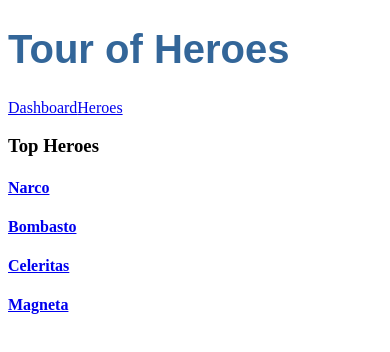
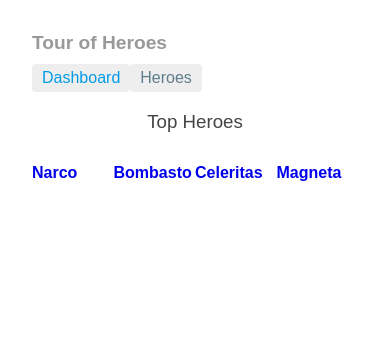
Before and after one commit to sfehlandt/tour-of-heroes, an Angular app: page /dashboard in a window 390 px wide. Shown: the top 352 px of the page. Built offline with nearby package versions, Linux system fonts and the light colour scheme.

Commit message:
Add almost all the style

```diff
--- a/src/app/app.component.css
+++ b/src/app/app.component.css
@@ -1,5 +1,28 @@
 h1 {
-  color: #369;
-  font-family: Arial, Helvetica, sans-serif;
-  font-size: 250%;
+  font-size: 1.2em;
+  color: #999;
+  margin-bottom: 0;
 }
+h2 {
+  font-size: 2em;
+  margin-top: 0;
+  padding-top: 0;
+}
+nav a {
+  padding: 5px 10px;
+  text-decoration: none;
+  margin-top: 10px;
+  display: inline-block;
+  background-color: #eee;
+  border-radius: 4px;
+}
+nav a:visited, a:link {
+  color: #607D8B;
+}
+nav a:hover {
+  color: #039be5;
+  background-color: #CFD8DC;
+}
+nav a.active {
+  color: #039be5;
+}
--- a/src/app/app.component.html
+++ b/src/app/app.component.html
@@ -1,6 +1,6 @@
 <h1>{{title}}</h1>
 <nav>
-  <a routerLink="/dashboard">Dashboard</a>
-  <a routerLink="/heroes">Heroes</a>
+  <a routerLink="/dashboard" routerLinkActive="active">Dashboard</a>
+  <a routerLink="/heroes" routerLinkActive="active">Heroes</a>
 </nav>
 <router-outlet></router-outlet>
--- a/src/app/dashboard/dashboard.component.css
+++ b/src/app/dashboard/dashboard.component.css
@@ -0,0 +1,61 @@
+[class*='col-'] {
+  float: left;
+  padding-right: 20px;
+  padding-bottom: 20px;
+}
+[class*='col-']:last-of-type {
+  padding-right: 0;
+}
+a {
+  text-decoration: none;
+}
+*, *:after, *:before {
+  -webkit-box-sizing: border-box;
+  -moz-box-sizing: border-box;
+  box-sizing: border-box;
+}
+h3 {
+  text-align: center; margin-bottom: 0;
+}
+h4 {
+  position: relative;
+}
+.grid {
+  margin: 0;
+}
+.col-1-4 {
+  width: 25%;
+}
+.module {
+  padding: 20px;
+  text-align: center;
+  color: #eee;
+  max-height: 120px;
+  min-width: 120px;
+  background-color: #607D8B;
+  border-radius: 2px;
+}
+.module:hover {
+  background-color: #EEE;
+  cursor: pointer;
+  color: #607d8b;
+}
+.grid-pad {
+  padding: 10px 0;
+}
+.grid-pad > [class*='col-']:last-of-type {
+  padding-right: 20px;
+}
+@media (max-width: 600px) {
+  .module {
+    font-size: 10px;
+    max-height: 75px; }
+}
+@media (max-width: 1024px) {
+  .grid {
+    margin: 0;
+  }
+  .module {
+    min-width: 60px;
+  }
+}
--- a/src/app/hero-detail/hero-detail.component.css
+++ b/src/app/hero-detail/hero-detail.component.css
@@ -0,0 +1,29 @@
+label {
+  display: inline-block;
+  width: 3em;
+  margin: .5em 0;
+  color: #607D8B;
+  font-weight: bold;
+}
+input {
+  height: 2em;
+  font-size: 1em;
+  padding-left: .4em;
+}
+button {
+  margin-top: 20px;
+  font-family: Arial;
+  background-color: #eee;
+  border: none;
+  padding: 5px 10px;
+  border-radius: 4px;
+  cursor: pointer; cursor: hand;
+}
+button:hover {
+  background-color: #cfd8dc;
+}
+button:disabled {
+  background-color: #eee;
+  color: #ccc;
+  cursor: auto;
+}
--- a/src/index.html
+++ b/src/index.html
@@ -1,9 +1,10 @@
 <!doctype html>
 <html lang="en">
   <head>
+    <base href="/">
+    <title>Tour of Heroes</title>
     <meta charset="utf-8">
-  <title>MyApp</title>
-  <base href="/">
+    <link rel="stylesheet" href="styles.css">
 
     <meta name="viewport" content="width=device-width, initial-scale=1">
     <link rel="icon" type="image/x-icon" href="favicon.ico">
--- a/src/styles.css
+++ b/src/styles.css
@@ -1 +1,23 @@
 /* You can add global styles to this file, and also import other style files */
+h1 {
+  color: #369;
+  font-family: Arial, Helvetica, sans-serif;
+  font-size: 250%;
+}
+h2, h3 {
+  color: #444;
+  font-family: Arial, Helvetica, sans-serif;
+  font-weight: lighter;
+}
+body {
+  margin: 2em;
+}
+body, input[text], button {
+  color: #888;
+  font-family: Cambria, Georgia;
+}
+/* . . . */
+/* everywhere else */
+* {
+  font-family: Arial, Helvetica, sans-serif;
+}
```
Lines whose indentation alone changed are shown as unchanged.
